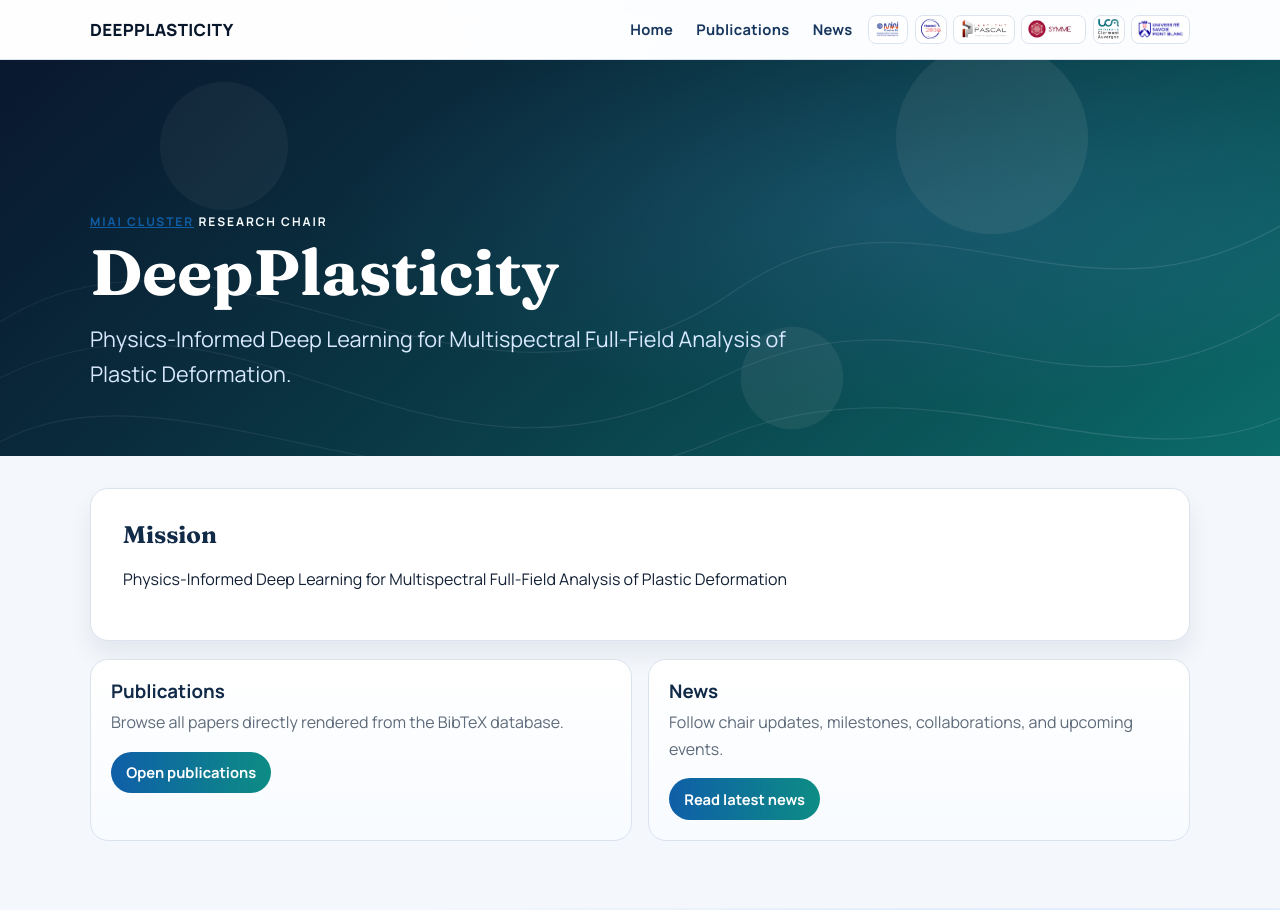
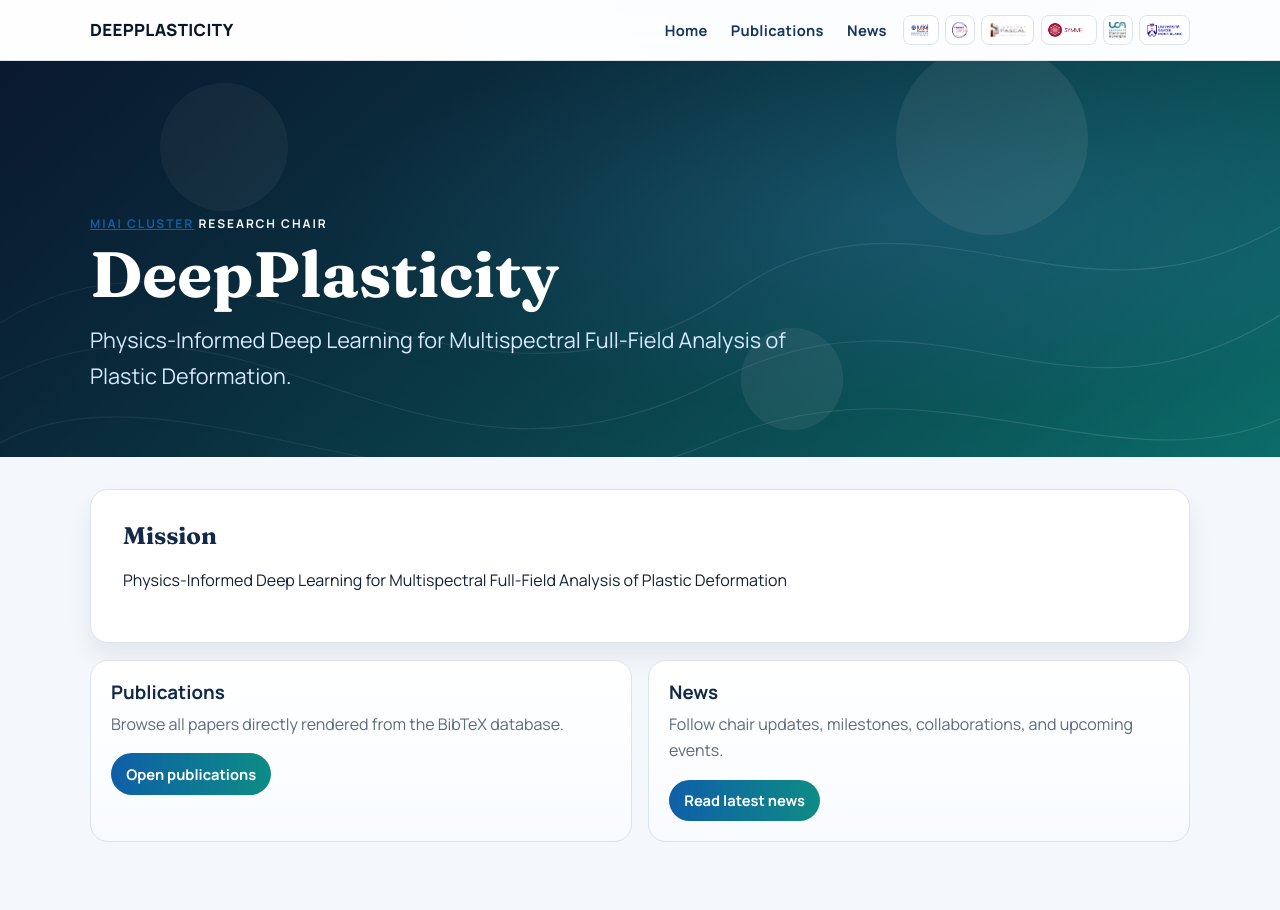
Before and after one commit to EmileRouxSMB/DeepPlasticity, a Jekyll site: the page built from index.md, in a window 1280 px wide. Built offline with Jekyll 4.4.1, drawn with Linux system fonts in a browser that asks for light colours.

Commit message:
maj logo size

```diff
--- a/assets/css/main.css
+++ b/assets/css/main.css
@@ -79,11 +79,12 @@ nav a {
   background: #ffffff;
   border: 1px solid var(--line);
   border-radius: 8px;
-  padding: 0.2rem 0.3rem;
+  height: 30px;
+  padding: 0.1rem 0.35rem;
 }
 
 .nav-logos img {
-  height: 20px;
+  height: 16px;
   width: auto;
   display: block;
   object-fit: contain;
@@ -229,6 +230,10 @@ a {
   }
 
   .nav-logos img {
-    height: 18px;
+    height: 14px;
+  }
+
+  .nav-logos a {
+    height: 26px;
   }
 }
```
